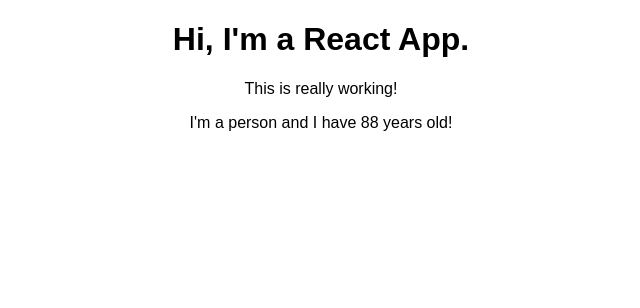
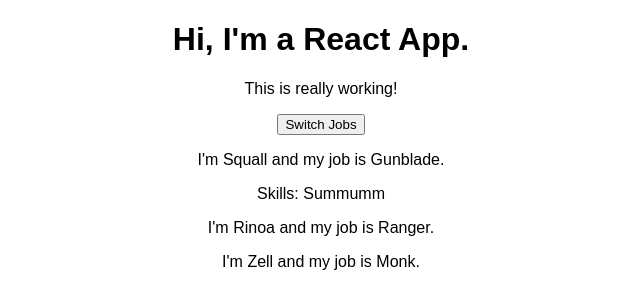
Before and after one commit to dastasoft/react_course, a React (Create React App) app in the folder react-complete-guide/: page / in a window 1280 px wide. Shown: the top 308 px of the page, without its empty margins (319-959 px from the left). Built offline with nearby package versions, Linux system fonts and the light colour scheme.

Commit message:
state properties

```diff
--- a/react-complete-guide/src/App.js
+++ b/react-complete-guide/src/App.js
@@ -3,12 +3,33 @@
 import Person from './Person/Person';
 
 class App extends Component {
+  state = {
+    characters: [
+      { name: 'Squall', job: 'Gunblade' },
+      { name: 'Rinoa', job: 'Ranger' },
+      { name: 'Zell', job: 'Monk' }
+    ]
+  };
+
+  switchJobHandler = () => {
+    this.setState({
+      characters: [
+        { name: 'Squall', job: 'Samurai' },
+        { name: 'Rinoa', job: 'Witch' },
+        { name: 'Zell', job: 'Duelist' }
+      ]
+    });
+  };
+
   render() {
     return (
       <div className="App">
         <h1>Hi, I'm a React App.</h1>
         <p>This is really working!</p>
-        <Person />
+        <button onClick={this.switchJobHandler}>Switch Jobs</button>
+        <Person name={this.state.characters[0].name} job={this.state.characters[0].job} >Skills: Summumm</Person>
+        <Person name={this.state.characters[1].name} job={this.state.characters[1].job} />
+        <Person name={this.state.characters[2].name} job={this.state.characters[2].job} />
       </div>
     );
 
--- a/react-complete-guide/src/Person/Person.js
+++ b/react-complete-guide/src/Person/Person.js
@@ -1,9 +1,12 @@
 import React from 'react';
 
-const person = () => {
+const person = (props) => {
     return (
-        <p>I'm a person and I have {Math.floor(Math.random() * 100)} years old!</p>
+        <div>
+            <p>I'm {props.name} and my job is {props.job}.</p>
+            <p>{props.children}</p>
+        </div>
     );
-}
+};
 
 export default person;
```
Also changed, not shown: 1 other file (tests, documents, lock files or other folders).
